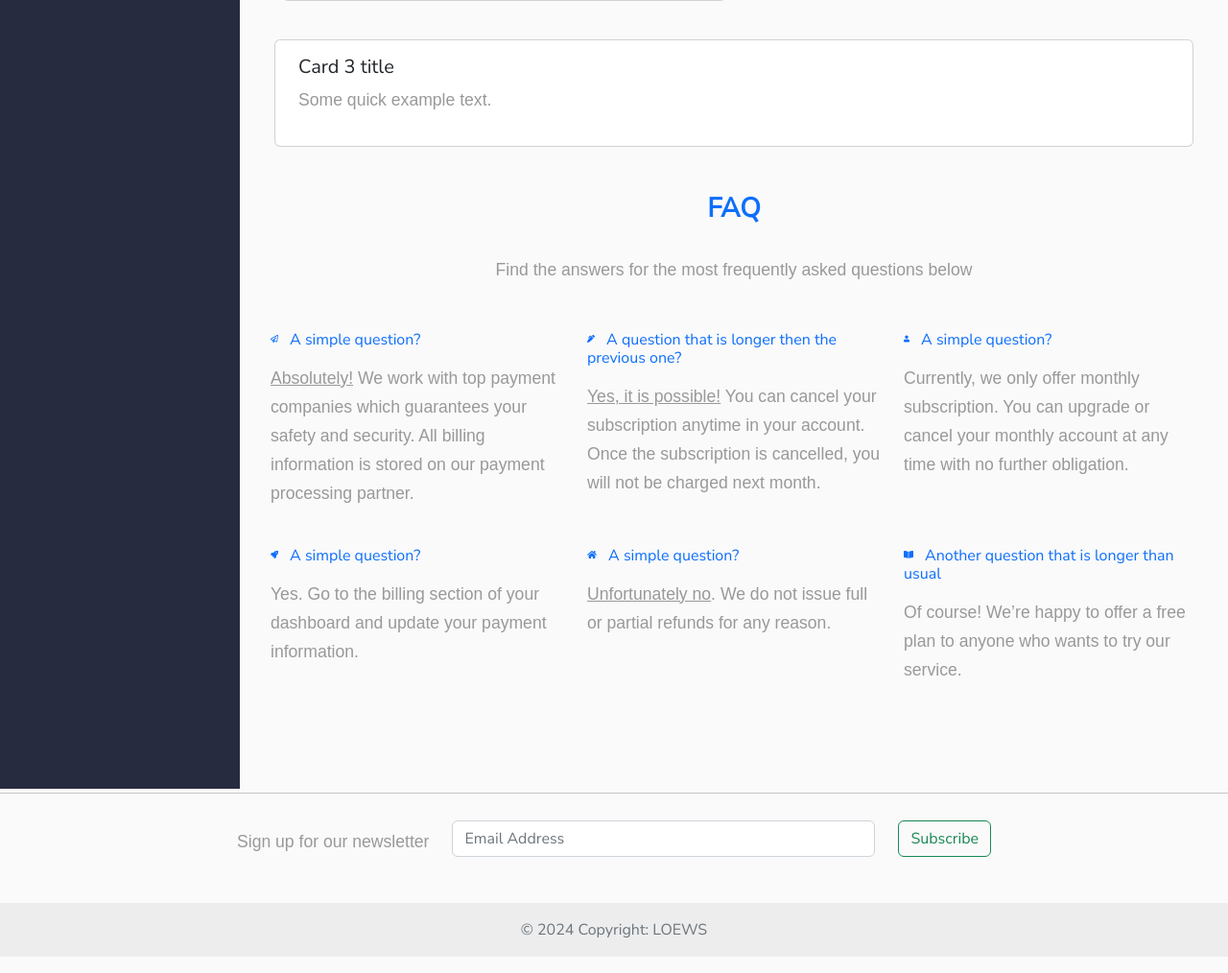
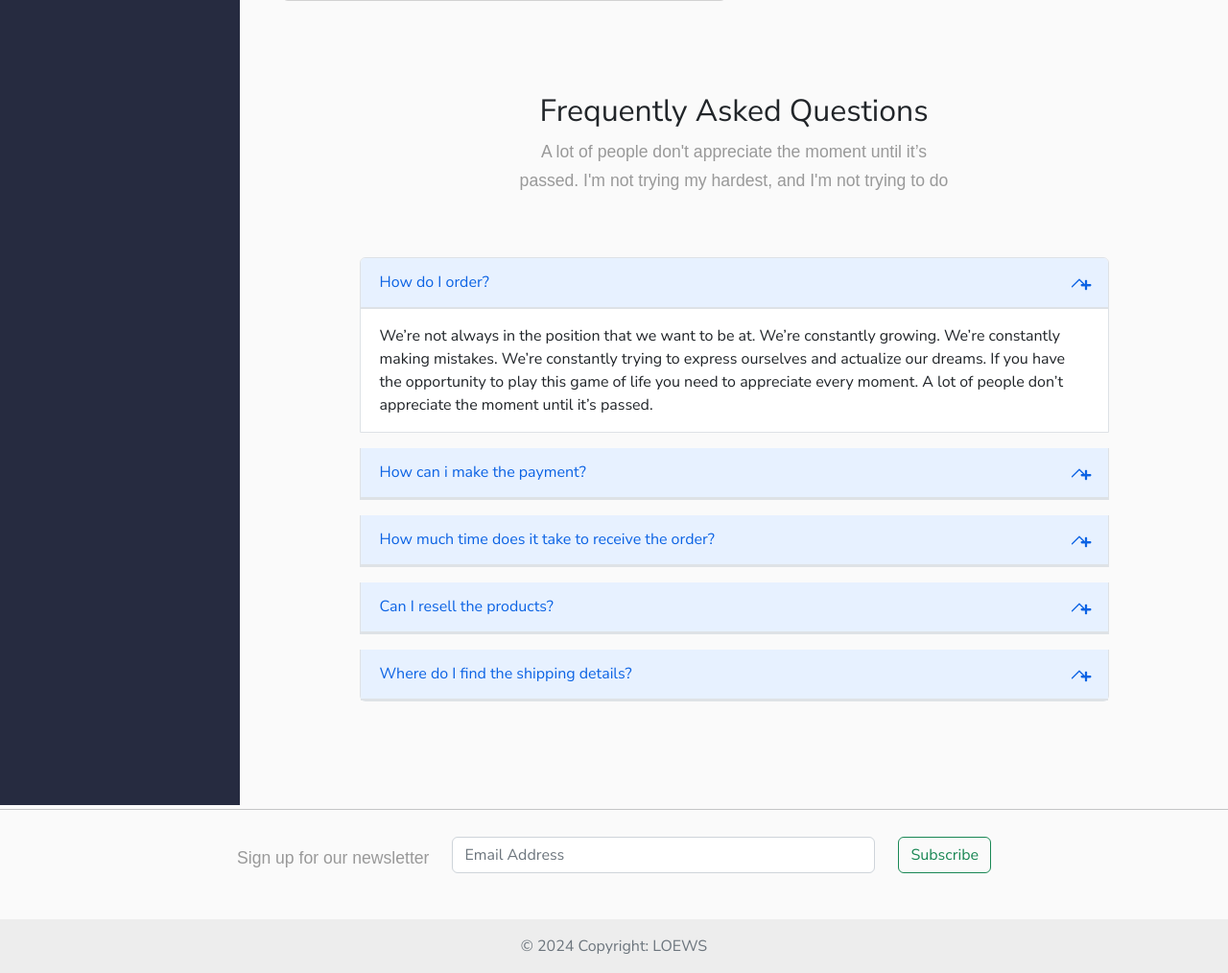
Before and after one commit to john-thuo1/loews, a Django app: page /coreapp/mitigating-controls/ in a window 1280 px wide. Shown: the part 1094-2108 px from the top of the page at 96% size. Run offline with Django 4.2, Linux system fonts and the light colour scheme; some libraries are stand-ins or nearby versions.

Commit message:
Updated FAQs Page

```diff
--- a/coreapp/templates/coreapp/mitigation.html
+++ b/coreapp/templates/coreapp/mitigation.html
@@ -61,10 +61,10 @@
     </div>
 
     <!-- Stacked Cards - Each Taking 35% of Height -->
-    <div class="col-lg-6 mb-1">
+    <div class="col-lg-6 mt-5">
        <div class="card-group">
 
-        <div class="card h-25">
+        <div class="card h-35 mb-4">
             <div class="card-body">
                 <h5 class="card-title">Card 1 title</h5>
                 <p class="card-text">
@@ -75,7 +75,7 @@
         </div>
     </div>
 
-        <div class="card h-25">
+        <div class="card h-35 mb-4">
             <div class="card-body">
                 <h5 class="card-title">Card 2 title</h5>
                 <p class="card-text">
@@ -84,9 +84,8 @@
                 <a href="#!" class="stretched-link"></a>
             </div>
         </div>
-    </div>
 
-        <div class="card h-25">
+        <div class="card h-35">
           <div class="card-body">
               <h5 class="card-title">Card 3 title</h5>
               <p class="card-text">
@@ -96,79 +95,104 @@
           </div>
       </div>
     </div>
+
+
+</div>
 </div>
 
-
-<!--Section: FAQ-->
-<section>
-
-  <h3 class="text-center mb-4 pb-2 text-primary fw-bold mt-5">FAQ</h3>
-  <p class="text-center mb-5">
-    Find the answers for the most frequently asked questions below
-  </p>
-
+<section class="py-4 draggable">
+  <div class="container">
+    <div class="row my-5">
+      <div class="col-md-6 mx-auto text-center">
+        <h2>Frequently Asked Questions</h2>
+        <p>A lot of people don&#39;t appreciate the moment until it’s passed. I&#39;m not trying my hardest, and I&#39;m not trying to do </p>
+      </div>
+    </div>
     <div class="row">
-    <div class="col-md-6 col-lg-4 mb-4">
-      <h6 class="mb-3 text-primary"><i class="far fa-paper-plane text-primary pe-2"></i> A simple
-        question?</h6>
-      <p>
-        <strong><u>Absolutely!</u></strong> We work with top payment companies which guarantees
-        your
-        safety and
-        security. All billing information is stored on our payment processing partner.
-      </p>
+      <div class="col-md-10 mx-auto">
+        <div class="accordion" id="accordionRental">
+          <div class="accordion-item mb-3">
+            <h5 class="accordion-header" id="headingOne">
+              <button class="accordion-button border-bottom font-weight-bold" type="button" data-bs-toggle="collapse" data-bs-target="#collapseOne" aria-expanded="true" aria-controls="collapseOne">
+                How do I order?
+                <i class="collapse-close fa fa-plus text-xs pt-1 position-absolute end-0 me-3"></i>
+                <i class="collapse-open fa fa-minus text-xs pt-1 position-absolute end-0 me-3"></i>
+              </button>
+            </h5>
+            <div id="collapseOne" class="accordion-collapse collapse show" aria-labelledby="headingOne" data-bs-parent="#accordionRental">
+              <div class="accordion-body text-sm opacity-8">
+                We’re not always in the position that we want to be at. We’re constantly growing. We’re constantly making mistakes. We’re constantly trying to express ourselves and actualize our dreams. If you have the opportunity to play this game
+                of life you need to appreciate every moment. A lot of people don’t appreciate the moment until it’s passed.
               </div>
-
-    <div class="col-md-6 col-lg-4 mb-4">
-      <h6 class="mb-3 text-primary"><i class="fas fa-pen-alt text-primary pe-2"></i> A question
-        that
-        is longer then the previous one?</h6>
-      <p>
-        <strong><u>Yes, it is possible!</u></strong> You can cancel your subscription anytime in
-        your
-        account. Once the subscription is
-        cancelled, you will not be charged next month.
-      </p>
             </div>
-
-    <div class="col-md-6 col-lg-4 mb-4">
-      <h6 class="mb-3 text-primary"><i class="fas fa-user text-primary pe-2"></i> A simple
-        question?
-      </h6>
-      <p>
-        Currently, we only offer monthly subscription. You can upgrade or cancel your monthly
-        account at any time with no further obligation.
-      </p>
           </div>
-
-    <div class="col-md-6 col-lg-4 mb-4">
-      <h6 class="mb-3 text-primary"><i class="fas fa-rocket text-primary pe-2"></i> A simple
-        question?
-      </h6>
-      <p>
-        Yes. Go to the billing section of your dashboard and update your payment information.
-      </p>
+          <div class="accordion-item mb-3">
+            <h5 class="accordion-header" id="headingTwo">
+              <button class="accordion-button border-bottom font-weight-bold" type="button" data-bs-toggle="collapse" data-bs-target="#collapseTwo" aria-expanded="false" aria-controls="collapseTwo">
+                How can i make the payment?
+                <i class="collapse-close fa fa-plus text-xs pt-1 position-absolute end-0 me-3"></i>
+                <i class="collapse-open fa fa-minus text-xs pt-1 position-absolute end-0 me-3"></i>
+              </button>
+            </h5>
+            <div id="collapseTwo" class="accordion-collapse collapse" aria-labelledby="headingTwo" data-bs-parent="#accordionRental">
+              <div class="accordion-body text-sm opacity-8">
+                It really matters and then like it really doesn’t matter. What matters is the people who are sparked by it. And the people who are like offended by it, it doesn’t matter. Because it&#39;s about motivating the doers. Because I’m here to follow my dreams and inspire other people to follow their dreams, too.
+                <br>
+                We’re not always in the position that we want to be at. We’re constantly growing. We’re constantly making mistakes. We’re constantly trying to express ourselves and actualize our dreams. If you have the opportunity to play this game of life you need to appreciate every moment. A lot of people don’t appreciate the moment until it’s passed.
               </div>
-
-    <div class="col-md-6 col-lg-4 mb-4">
-      <h6 class="mb-3 text-primary"><i class="fas fa-home text-primary pe-2"></i> A simple
-        question?
-      </h6>
-      <p><strong><u>Unfortunately no</u>.</strong> We do not issue full or partial refunds for any
-        reason.</p>
             </div>
-
-    <div class="col-md-6 col-lg-4 mb-4">
-      <h6 class="mb-3 text-primary"><i class="fas fa-book-open text-primary pe-2"></i> Another
-        question that is longer than usual</h6>
-      <p>
-        Of course! We’re happy to offer a free plan to anyone who wants to try our service.
-      </p>
+          </div>
+          <div class="accordion-item mb-3">
+            <h5 class="accordion-header" id="headingThree">
+              <button class="accordion-button border-bottom font-weight-bold" type="button" data-bs-toggle="collapse" data-bs-target="#collapseThree" aria-expanded="false" aria-controls="collapseThree">
+                How much time does it take to receive the order?
+                <i class="collapse-close fa fa-plus text-xs pt-1 position-absolute end-0 me-3"></i>
+                <i class="collapse-open fa fa-minus text-xs pt-1 position-absolute end-0 me-3"></i>
+              </button>
+            </h5>
+            <div id="collapseThree" class="accordion-collapse collapse" aria-labelledby="headingThree" data-bs-parent="#accordionRental">
+              <div class="accordion-body text-sm opacity-8">
+                The time is now for it to be okay to be great. People in this world shun people for being great. For being a bright color. For standing out. But the time is now to be okay to be the greatest you. Would you believe in what you believe in, if you were the only one who believed it?
+                If everything I did failed - which it doesn&#39;t, it actually succeeds - just the fact that I&#39;m willing to fail is an inspiration. People are so scared to lose that they don&#39;t even try. Like, one thing people can&#39;t say is that I&#39;m not trying, and I&#39;m not trying my hardest, and I&#39;m not trying to do the best way I know how.
+              </div>
+            </div>
+          </div>
+          <div class="accordion-item mb-3">
+            <h5 class="accordion-header" id="headingFour">
+              <button class="accordion-button border-bottom font-weight-bold" type="button" data-bs-toggle="collapse" data-bs-target="#collapseFour" aria-expanded="false" aria-controls="collapseFour">
+                Can I resell the products?
+                <i class="collapse-close fa fa-plus text-xs pt-1 position-absolute end-0 me-3"></i>
+                <i class="collapse-open fa fa-minus text-xs pt-1 position-absolute end-0 me-3"></i>
+              </button>
+            </h5>
+            <div id="collapseFour" class="accordion-collapse collapse" aria-labelledby="headingFour" data-bs-parent="#accordionRental">
+              <div class="accordion-body text-sm opacity-8">
+                I always felt like I could do anything. That’s the main thing people are controlled by! Thoughts- their perception of themselves! They&#39;re slowed down by their perception of themselves. If you&#39;re taught you can’t do anything, you won’t do anything. I was taught I could do everything.
+                <br><br>
+                If everything I did failed - which it doesn&#39;t, it actually succeeds - just the fact that I&#39;m willing to fail is an inspiration. People are so scared to lose that they don&#39;t even try. Like, one thing people can&#39;t say is that I&#39;m not trying, and I&#39;m not trying my hardest, and I&#39;m not trying to do the best way I know how.
+              </div>
+            </div>
+          </div>
+          <div class="accordion-item mb-3">
+            <h5 class="accordion-header" id="headingFifth">
+              <button class="accordion-button border-bottom font-weight-bold" type="button" data-bs-toggle="collapse" data-bs-target="#collapseFifth" aria-expanded="false" aria-controls="collapseFifth">
+                Where do I find the shipping details?
+                <i class="collapse-close fa fa-plus text-xs pt-1 position-absolute end-0 me-3"></i>
+                <i class="collapse-open fa fa-minus text-xs pt-1 position-absolute end-0 me-3"></i>
+              </button>
+            </h5>
+            <div id="collapseFifth" class="accordion-collapse collapse" aria-labelledby="headingFifth" data-bs-parent="#accordionRental">
+              <div class="accordion-body text-sm opacity-8">
+                There’s nothing I really wanted to do in life that I wasn’t able to get good at. That’s my skill. I’m not really specifically talented at anything except for the ability to learn. That’s what I do. That’s what I’m here for. Don’t be afraid to be wrong because you can’t learn anything from a compliment.
+                I always felt like I could do anything. That’s the main thing people are controlled by! Thoughts- their perception of themselves! They&#39;re slowed down by their perception of themselves. If you&#39;re taught you can’t do anything, you won’t do anything. I was taught I could do everything.
+              </div>
+            </div>
+          </div>
+        </div>
+      </div>
     </div>
   </div>
 </section>
-<!--Section: FAQ-->
-
 
 </div>
 
```
Lines whose indentation alone changed are shown as unchanged.
